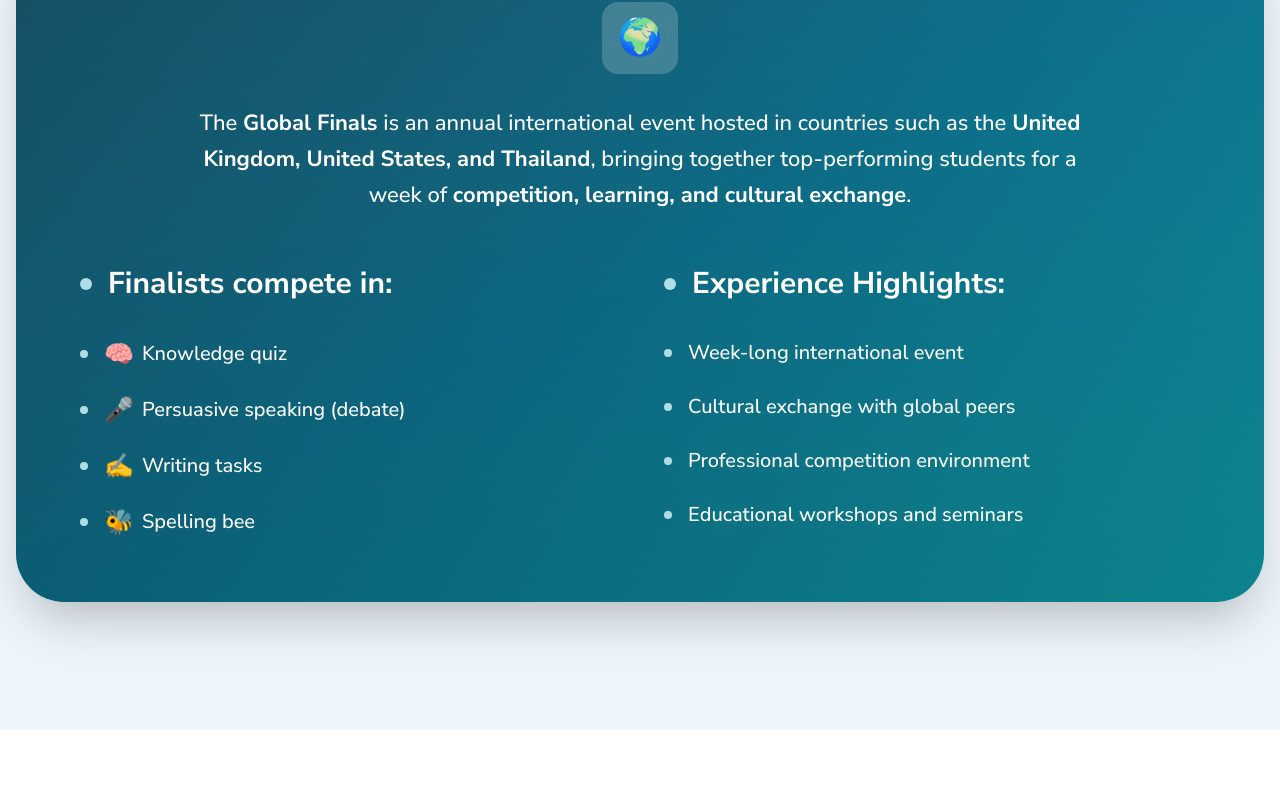
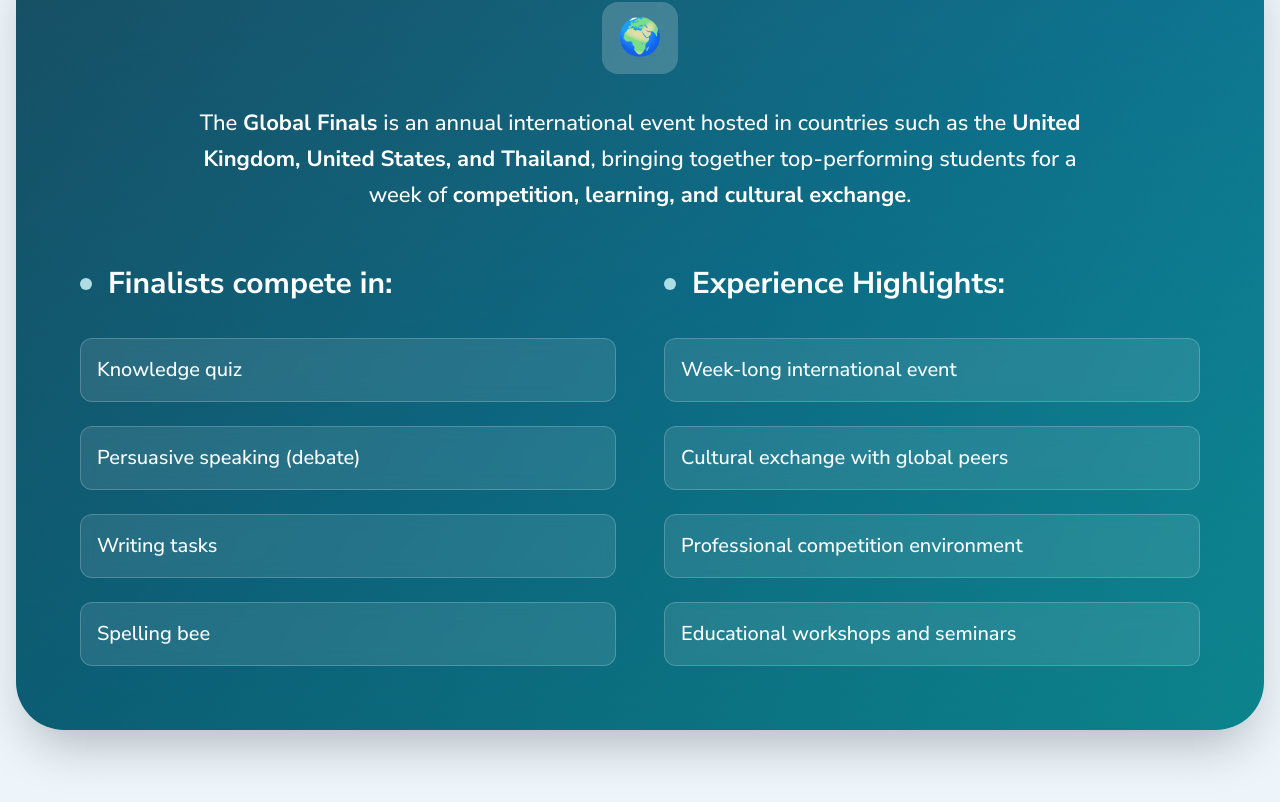
Before and after one commit to kainatkiranrashid2/inventivelearningwebsite, a Next.js app: page /teeneagle in a window 1280 px wide. Shown: the part 6722-7524 px from the top of the page. Before the commit the page ends 7452 px from the top, so only its background shows below. Built offline with nearby package versions, Linux system fonts and the light colour scheme.

Commit message:
`Refactored AboutUs component: removed redundant div, updated activity card styles`

```diff
--- a/app/teeneagle/components/AboutUs.tsx
+++ b/app/teeneagle/components/AboutUs.tsx
@@ -567,23 +567,19 @@ const About = () => {
                     Finalists compete in:
                   </h4>
                   <div className="space-y-6 text-[18px] md:text-[20px] font-medium">
-                    <div className="space-y-6 text-[18px] md:text-[20px] font-medium">
                     {[
                       { activity: "Knowledge quiz", icon: "🧠" },
-                        {
-                          activity: "Persuasive speaking (debate)",
-                          icon: "🎤",
-                        },
+                      { activity: "Persuasive speaking (debate)", icon: "🎤" },
                       { activity: "Writing tasks", icon: "✍️" },
                       { activity: "Spelling bee", icon: "🐝" },
                     ].map((item, index) => (
-                        <div key={index} className="flex items-center">
-                          <div className="w-2 h-2 bg-[#AFDDE5] rounded-full  mr-4 flex-shrink-0"></div>
-                          <span className="text-2xl mr-2">{item.icon}</span>
+                      <div
+                        key={index}
+                        className="flex items-center bg-white/10 backdrop-blur-sm p-4 rounded-xl border border-white/20">
+                        {/* <span className="text-2xl mr-4">{item.icon}</span> */}
                         <span>{item.activity}</span>
                       </div>
                     ))}
-                    </div>
                   </div>
                 </div>
 
@@ -599,9 +595,10 @@ const About = () => {
                       "Professional competition environment",
                       "Educational workshops and seminars",
                     ].map((item, index) => (
-                      <div key={index} className="flex items-center">
-                        <div className="w-2 h-2 bg-[#AFDDE5] rounded-full  mr-4 flex-shrink-0"></div>
-                        <span>{item}</span>
+                      <div
+                        key={index}
+                        className="flex items-center bg-white/10 backdrop-blur-sm p-4 rounded-xl border border-white/20">
+                        <span className="">{item}</span>
                       </div>
                     ))}
                   </div>
```
Lines whose indentation alone changed are shown as unchanged.
